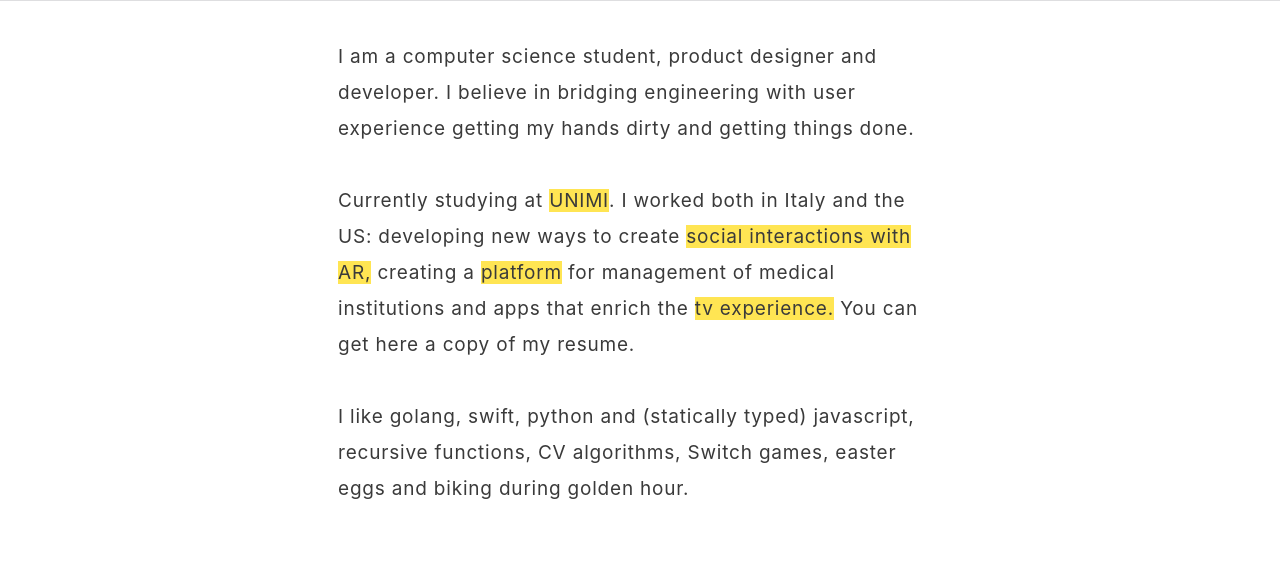
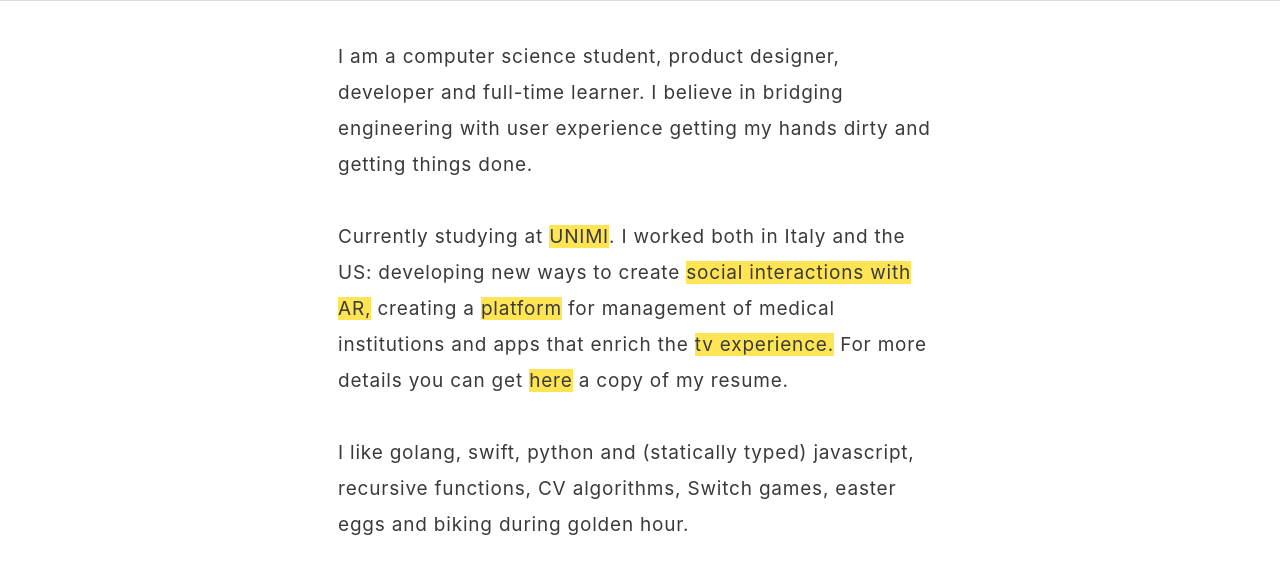
Before and after one commit to rweilg/responsive-react-template, a Gatsby site: page / in a window 1280 px wide. Shown: the part 60-624 px from the top of the page. Built offline with nearby package versions, Linux system fonts and the light colour scheme; Gatsby itself is replaced by a stand-in of ours; a web font is replaced by a local one.

Commit message:
tweaks and footer

```diff
--- a/src/components/footer.js
+++ b/src/components/footer.js
@@ -5,7 +5,7 @@ const Footer = () => (
   <footer>
     <div className="footer-container" id="footer-bg">
       <p className="copyrights">
-        Designed and developed by Rodrigo in Milan
+        Made with ❤️ and ☕️ in Milan
         <br />
         <a href="https://www.github.com/rweilg" className="copyrights-link">
           See the source code
--- a/src/pages/index.js
+++ b/src/pages/index.js
@@ -14,9 +14,9 @@ const IndexPage = () => (
     <div className="page-content" id="page-content">
       <div className="main-text" style={{ marginTop: "12%" }}>
         <p style={{ lineHeight: "36px", marginBottom: "60px" }} id="about">
-          I am a computer science student, product designer and developer. I
-          believe in bridging engineering with user experience getting my hands
-          dirty and getting things done.
+          I am a computer science student, product designer, developer and
+          full-time learner. I believe in bridging engineering with user
+          experience getting my hands dirty and getting things done.
           <br />
           <br />
           Currently studying at{" "}
@@ -38,7 +38,16 @@ const IndexPage = () => (
           >
             tv experience.
           </a>{" "}
-          You can get here a copy of my resume.
+          For more details you can get{" "}
+          <a
+            className="intext-link"
+            href="https://drive.google.com/file/d/1VDWtZgTrU-uSt873jotFUrF_yXhMXpWq/view?usp=sharing"
+            target="_blank"
+            rel="noopener"
+          >
+            here
+          </a>{" "}
+          a copy of my resume.
           <br />
           <br /> I like golang, swift, python and (statically typed) javascript,
           recursive functions, CV algorithms, Switch games, easter eggs and
```
